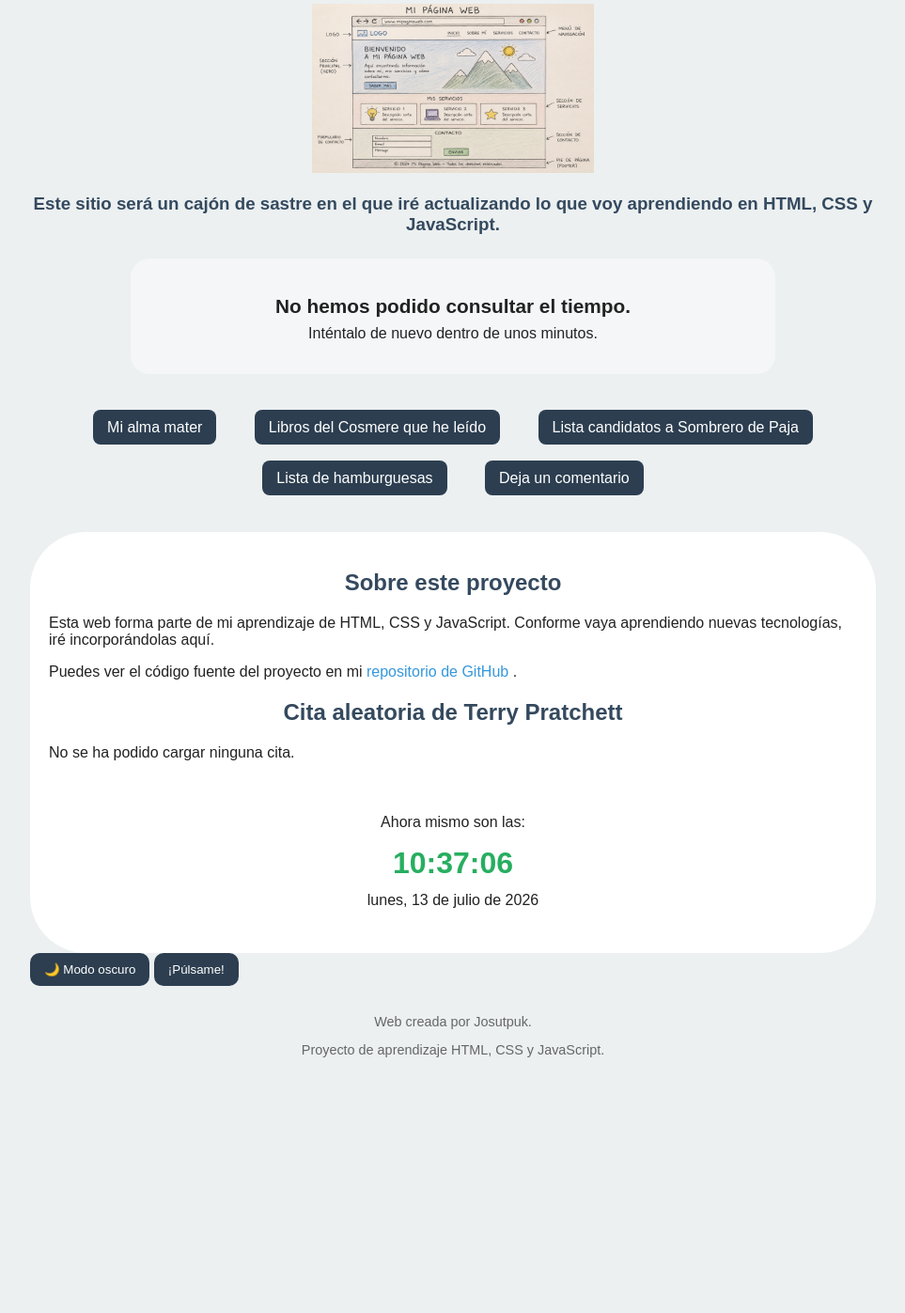
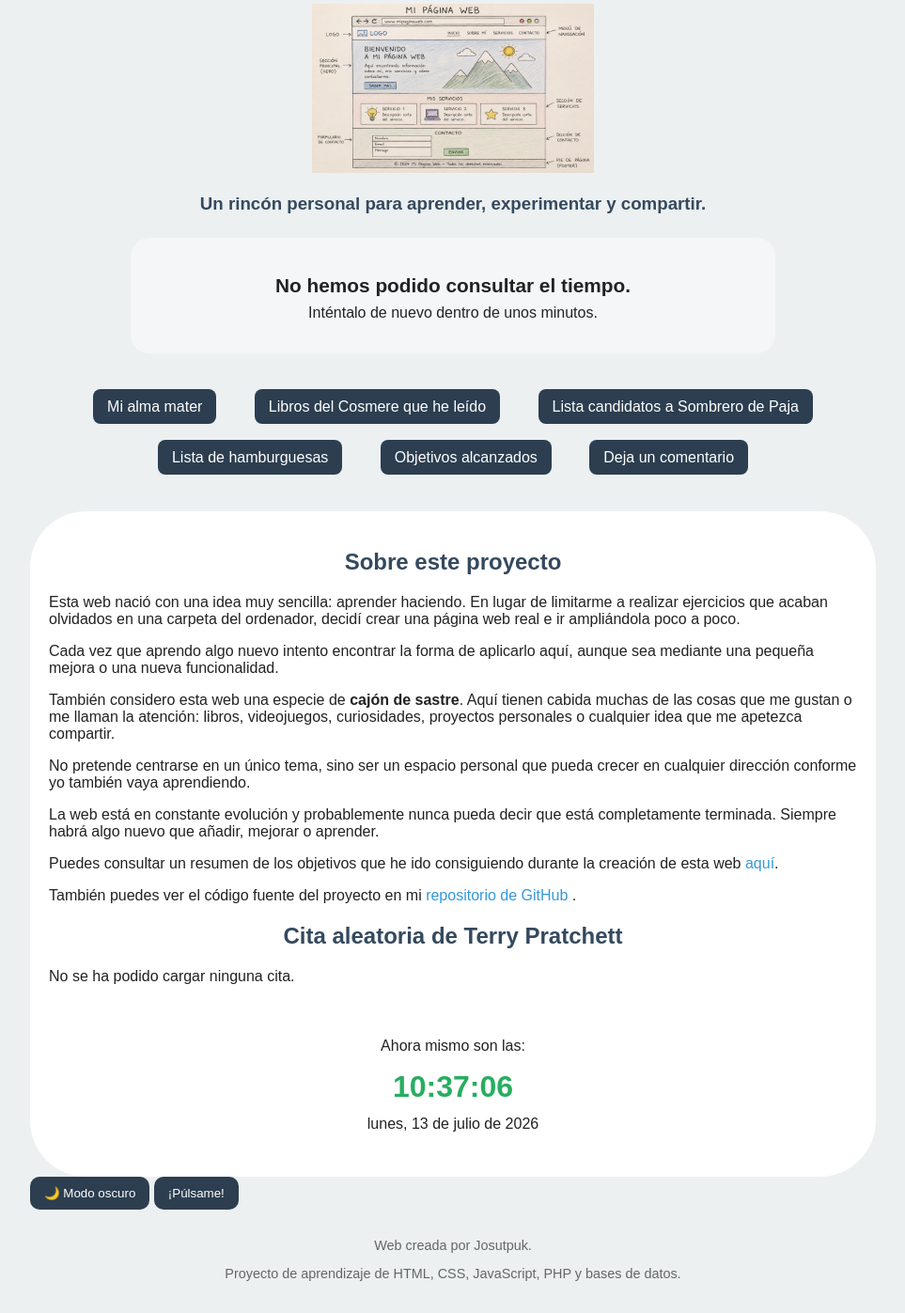
Before and after one commit to JosemaRuiz-puk/aprendiendo-html-css-js, a PHP site: page / in a window 1280 px wide. Shown: the part 185-1582 px from the top of the page at 94% size, without its empty margins (158-1121 px from the left). Before the commit the page ends 1310 px from the top, so only its background shows below. Run offline with PHP 8.4, Linux system fonts and the light colour scheme; data that the repository does not hold is empty.

Commit message:
Adaptando el archivo de portada

```diff
--- a/index.php
+++ b/index.php
@@ -20,8 +20,14 @@ $citaPratchett = $sentencia->fetch(PDO::FETCH_ASSOC);
 <head>
     <meta charset="UTF-8">
     <meta name="viewport" content="width=device-width, initial-scale=1.0">
-    <meta name="description" content="Web donde voy poniendo lo que voy aprendiendo" />
-    <meta name="author" content="Josutpuk" />
+
+    <meta
+        name="description"
+        content="Web personal de Josutpuk para aprender HTML, CSS, JavaScript, PHP y bases de datos"
+    >
+
+    <meta name="author" content="Josutpuk">
+
     <title>Aprendiendo a hacer una web</title>
 
     <link rel="stylesheet" href="styles.css">
@@ -32,16 +38,22 @@ $citaPratchett = $sentencia->fetch(PDO::FETCH_ASSOC);
     <header>
 
         <h1 class="portada">Un clásico: ¡HOLA MUNDO!</h1>
+
         <h2>Bienvenido a la web de aprendizaje de Josutpuk</h2>
+
         <h3>Estamos trabajando en ello...</h3>
 
         <p class="imagen-centro">
-            <img src="imagen.png" alt="Una imagen cualquiera hecha por IA" width="300" height="180">
+            <img
+                src="imagen.png"
+                alt="Una imagen cualquiera hecha por inteligencia artificial"
+                width="300"
+                height="180"
+            >
         </p>
 
         <h3>
-            Este sitio será un cajón de sastre en el que iré actualizando
-            lo que voy aprendiendo en HTML, CSS y JavaScript.
+            Un rincón personal para aprender, experimentar y compartir.
         </h3>
 
         <section class="tiempo-contenedor">
@@ -51,11 +63,41 @@ $citaPratchett = $sentencia->fetch(PDO::FETCH_ASSOC);
 
         <nav>
             <ul>
-                <li><a href="https://www.iesjuanbosco.es/" target="_blank">Mi alma mater</a></li>
-                <li><a href="cosmere.html">Libros del Cosmere que he leído</a></li>
-                <li><a href="sombrero.html">Lista candidatos a Sombrero de Paja</a></li>
-                <li><a href="hamburguesas.html">Lista de hamburguesas</a></li>
-                <li><a href="visita.html">Deja un comentario</a></li>
+                <li>
+                    <a href="https://www.iesjuanbosco.es/" target="_blank">
+                        Mi alma mater
+                    </a>
+                </li>
+
+                <li>
+                    <a href="cosmere.html">
+                        Libros del Cosmere que he leído
+                    </a>
+                </li>
+
+                <li>
+                    <a href="sombrero.html">
+                        Lista candidatos a Sombrero de Paja
+                    </a>
+                </li>
+
+                <li>
+                    <a href="hamburguesas.html">
+                        Lista de hamburguesas
+                    </a>
+                </li>
+
+                <li>
+                    <a href="objetivos.html">
+                        Objetivos alcanzados
+                    </a>
+                </li>
+
+                <li>
+                    <a href="visita.html">
+                        Deja un comentario
+                    </a>
+                </li>
             </ul>
         </nav>
 
@@ -63,19 +105,60 @@ $citaPratchett = $sentencia->fetch(PDO::FETCH_ASSOC);
 
     <main>
 
+        <section>
+
             <h2 id="titulo">Sobre este proyecto</h2>
 
             <p>
-            Esta web forma parte de mi aprendizaje de HTML, CSS y JavaScript.
-            Conforme vaya aprendiendo nuevas tecnologías, iré incorporándolas aquí.
+                Esta web nació con una idea muy sencilla: aprender haciendo.
+                En lugar de limitarme a realizar ejercicios que acaban olvidados
+                en una carpeta del ordenador, decidí crear una página web real
+                e ir ampliándola poco a poco.
             </p>
 
             <p>
-            Puedes ver el código fuente del proyecto en mi
-            <a href="https://github.com/JosemaRuiz-puk/aprendiendo-html-css-js" target="_blank">
+                Cada vez que aprendo algo nuevo intento encontrar la forma de
+                aplicarlo aquí, aunque sea mediante una pequeña mejora o una
+                nueva funcionalidad.
+            </p>
+
+            <p>
+                También considero esta web una especie de
+                <strong>cajón de sastre</strong>. Aquí tienen cabida muchas de
+                las cosas que me gustan o me llaman la atención: libros,
+                videojuegos, curiosidades, proyectos personales o cualquier
+                idea que me apetezca compartir.
+            </p>
+
+            <p>
+                No pretende centrarse en un único tema, sino ser un espacio
+                personal que pueda crecer en cualquier dirección conforme yo
+                también vaya aprendiendo.
+            </p>
+
+            <p>
+                La web está en constante evolución y probablemente nunca pueda
+                decir que está completamente terminada. Siempre habrá algo
+                nuevo que añadir, mejorar o aprender.
+            </p>
+
+            <p>
+                Puedes consultar un resumen de los objetivos que he ido
+                consiguiendo durante la creación de esta web
+                <a href="objetivos.html">aquí</a>.
+            </p>
+
+            <p>
+                También puedes ver el código fuente del proyecto en mi
+                <a
+                    href="https://github.com/JosemaRuiz-puk/aprendiendo-html-css-js"
+                    target="_blank"
+                >
                     repositorio de GitHub
                 </a>.
             </p>
+
+        </section>
 
         <section class="cita-pratchett">
 
@@ -88,16 +171,24 @@ $citaPratchett = $sentencia->fetch(PDO::FETCH_ASSOC);
                 </blockquote>
 
                 <p>
-                    <?php if (!empty($citaPratchett["personaje"])): ?>
+
+                    <?php if (
+                        !empty($citaPratchett["personaje"]) &&
+                        $citaPratchett["personaje"] !== "Narrador"
+                    ): ?>
+
                         <strong>
                             <?= htmlspecialchars($citaPratchett["personaje"]) ?>
                         </strong>
+
                         —
+
                     <?php endif; ?>
 
                     <em>
                         <?= htmlspecialchars($citaPratchett["libro"]) ?>
                     </em>
+
                 </p>
 
                 <p>Terry Pratchett</p>
@@ -121,14 +212,18 @@ $citaPratchett = $sentencia->fetch(PDO::FETCH_ASSOC);
     <button id="modoOscuro">🌙 Modo oscuro</button>
 
     <button id="saludar">¡Púlsame!</button>
+
     <p id="contadorTexto"></p>
+
     <p id="mensaje" hidden>
         Qué obediente, has pulsado el botón. Gracias, bebé 😊
     </p>
 
     <footer>
         <p>Web creada por Josutpuk.</p>
-        <p>Proyecto de aprendizaje HTML, CSS y JavaScript.</p>
+        <p>
+            Proyecto de aprendizaje de HTML, CSS, JavaScript, PHP y bases de datos.
+        </p>
     </footer>
 
     <script src="script.js"></script>
```
Lines whose indentation alone changed are shown as unchanged.
